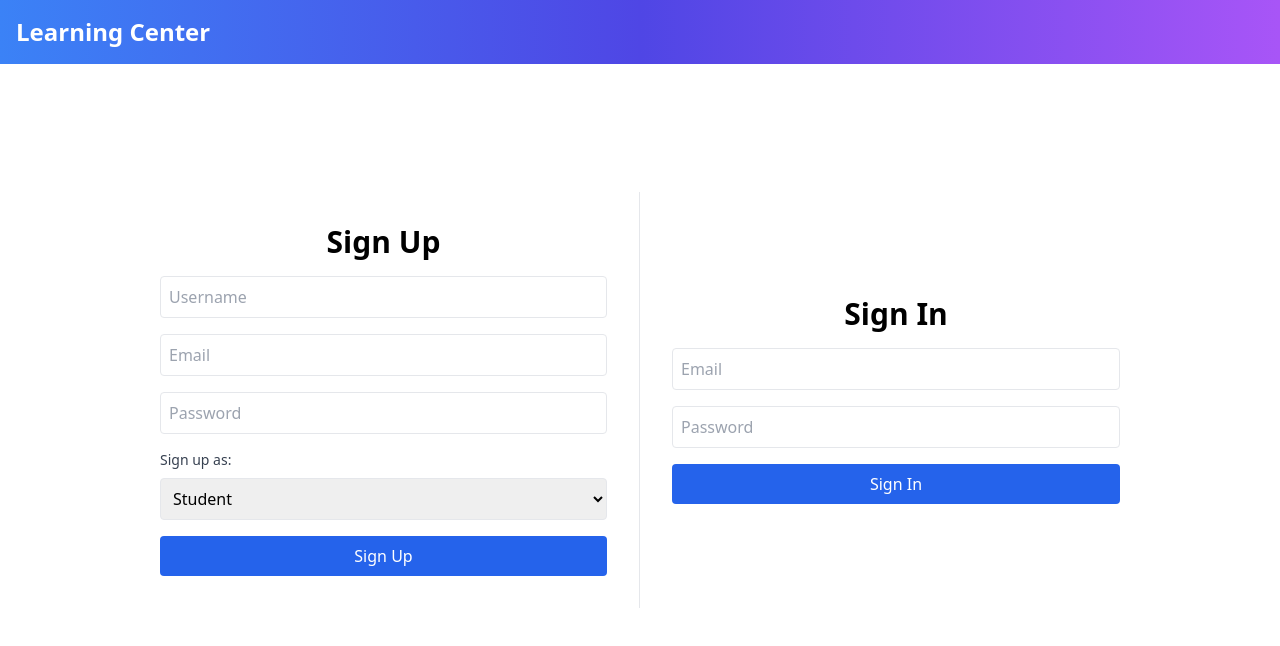
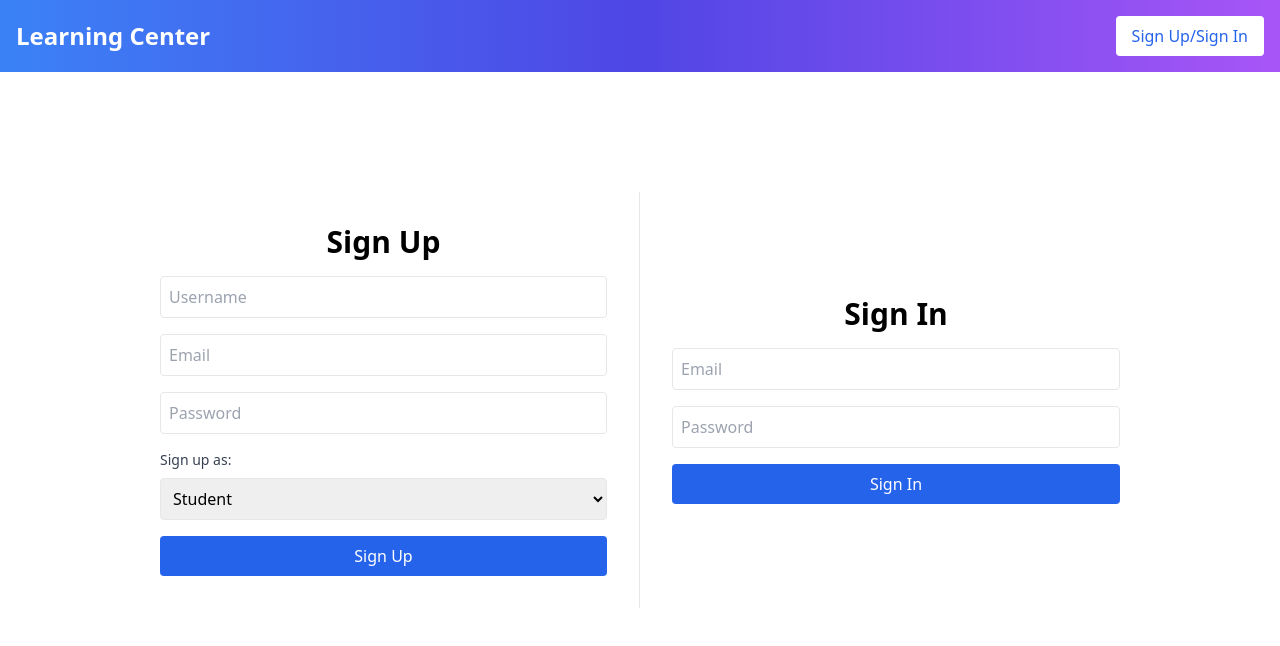
Before and after one commit to vidushichauhan/Learning-Center, a Next.js app: page /signup in a window 1280 px wide. Shown: the top 646 px of the page. Built offline with nearby package versions, Linux system fonts and the light colour scheme.

Commit message:
changed navebar

```diff
--- a/app/components/Navbar.tsx
+++ b/app/components/Navbar.tsx
@@ -5,7 +5,7 @@ import { useAuth } from "../AuthContext";
 import { useRouter } from "next/navigation";
 
 export default function Navbar() {
-  const { currentUser, logout, setCurrentUser } = useAuth();
+  const { currentUser, logout } = useAuth();
   const router = useRouter();
   const [profileImage, setProfileImage] = useState<string | null>(null);
   const [showDropdown, setShowDropdown] = useState(false);
@@ -14,7 +14,6 @@ export default function Navbar() {
 
   useEffect(() => {
     if (currentUser) {
-      setNewUsername(currentUser.username);
       setProfileImage(currentUser.profileImage || localStorage.getItem("profileImage") || null);
     }
   }, [currentUser]);
@@ -56,16 +55,7 @@ export default function Navbar() {
 
       if (response.ok) {
         const updatedUser = await response.json();
-        setCurrentUser((prevUser) => ({
-          ...prevUser!,
-          username: updatedUser.username,
-          profileImage: updatedUser.profileImage,
-        }));
-
-        if (updatedUser.profileImage) {
         localStorage.setItem("profileImage", updatedUser.profileImage);
-        }
-
         setEditingProfile(false);
         alert("Profile updated successfully");
       } else {
@@ -80,16 +70,26 @@ export default function Navbar() {
   return (
     <nav className="bg-gradient-to-r from-blue-500 via-indigo-600 to-purple-500 fixed w-full z-20 top-0 left-0 p-4">
       <div className="max-w-screen-xl flex items-center justify-between mx-auto">
+        {/* Application Logo */}
         <a href="/" className="text-2xl font-bold text-white hover:opacity-80 transition-opacity">
           Learning Center
         </a>
+
+        {/* Right Side Navbar */}
         <div className="flex items-center space-x-8 text-white font-medium">
-          {currentUser && currentUser.role === "student" && (
-            <a onClick={() => router.push("/order-cart")} className="cursor-pointer hover:underline">
+          {currentUser ? (
+            <>
+              {/* Order Cart for Students Only */}
+              {currentUser.role === "student" && (
+                <button
+                  onClick={() => router.push("/order-cart")}
+                  className="hover:underline cursor-pointer"
+                >
                   Order Cart
-            </a>
+                </button>
               )}
-          {currentUser && (
+
+              {/* Profile Section */}
               <div className="relative">
                 <div
                   className="w-10 h-10 bg-white text-blue-600 font-bold rounded-full flex items-center justify-center shadow-md cursor-pointer overflow-hidden"
@@ -102,6 +102,7 @@ export default function Navbar() {
                   )}
                 </div>
 
+                {/* Dropdown Menu */}
                 {showDropdown && (
                   <div className="absolute right-0 mt-2 bg-white shadow-lg rounded-lg py-2 text-gray-700 z-10 w-56">
                     {editingProfile ? (
@@ -165,6 +166,17 @@ export default function Navbar() {
                   </div>
                 )}
               </div>
+            </>
+          ) : (
+            // Sign Up/Sign In for Logged-Out Users
+            <div className="flex space-x-4">
+              <button
+                onClick={() => router.push("/signup")}
+                className="bg-white text-blue-600 px-4 py-2 rounded hover:bg-gray-100"
+              >
+                Sign Up/Sign In
+              </button>
+            </div>
           )}
         </div>
       </div>
```
Lines whose indentation alone changed are shown as unchanged.
